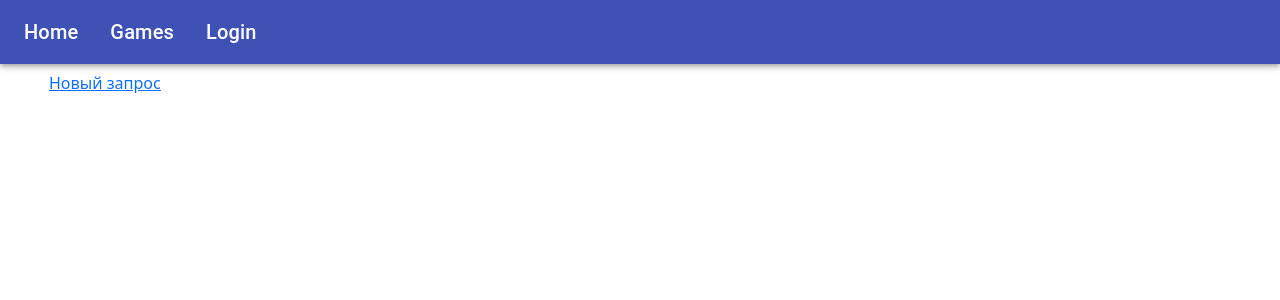
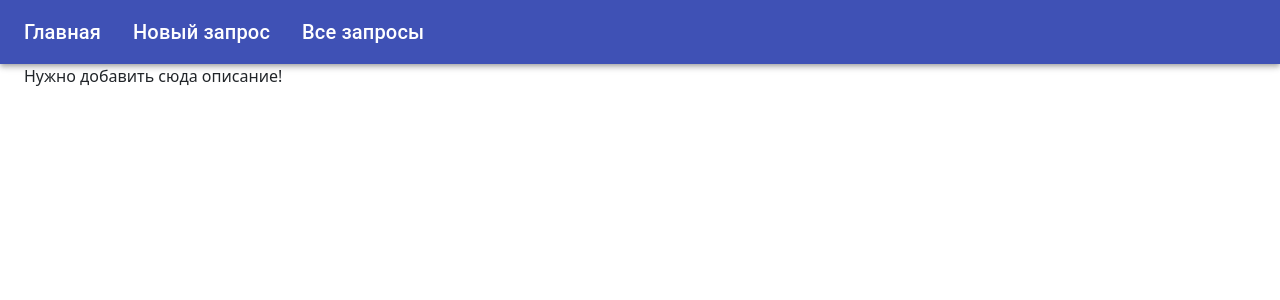
Before and after one commit to bzalyaliev/requests, a React (Create React App) app in the folder frontend/: page / in a window 1280 px wide. Shown: the top 300 px of the page. Built offline with nearby package versions, Linux system fonts and the light colour scheme.

Commit message:
it sets the state properly and converts to json request body

```diff
--- a/frontend/src/components/navigation-bar.js
+++ b/frontend/src/components/navigation-bar.js
@@ -8,7 +8,6 @@ import Box from "@material-ui/core/Box";
 
 export default function NavigationBar() {
     const classes = useStyles();
-    const [login, setLogin] = useState(false);
     return (
         <AppBar position="static" className={classes.appBar}>
             <Box
@@ -19,21 +18,17 @@ export default function NavigationBar() {
                 <Toolbar>
                     <Typography variant="h6" className={classes.title}>
                         <Link to="/" className={classes.link}>
-                            Home
+                            Главная
                         </Link>
                     </Typography>
                     <Typography variant="h6" className={classes.title}>
-                        <Link to="/games" className={classes.link}>
-                            Games
+                        <Link to="/request" className={classes.link}>
+                            Новый запрос
                         </Link>
                     </Typography>
                     <Typography variant="h6" className={classes.title}>
-                        <Link
-                            onClick={() => setLogin(true)}
-                            to="/dashboard"
-                            className={classes.link}
-                        >
-                            {!login ? "Login" : "Dashboard"}
+                        <Link to="/requests" className={classes.link}>
+                            Все запросы
                         </Link>
                     </Typography>
                 </Toolbar>
--- a/frontend/src/pages/Home.js
+++ b/frontend/src/pages/Home.js
@@ -6,10 +6,7 @@ class Home extends Component {
     render() {
         return (
             <div>
-                <Container fluid>
-                  {/*  <Button color="link"><Link to="/requests">Все запросы</Link></Button>*/}
-                    <Button color="link"><Link to="/request">Новый запрос</Link></Button>
-                </Container>
+                Нужно добавить сюда описание!
             </div>
         );
     }
--- a/frontend/src/pages/NewRequestPage.js
+++ b/frontend/src/pages/NewRequestPage.js
@@ -9,7 +9,9 @@ class NewRequestPage extends Component {
         super(props);
         this.state = {
             requests: [],
-            newRequest: {}
+            newRequest: {
+                deadLine: new Date()
+            }
         };
 
         this.handleChange = this.handleChange.bind(this);
@@ -20,9 +22,14 @@ class NewRequestPage extends Component {
     }
 
     handleChange(e) {
-        this.setState({
-            [e.target.name]: e.target.value
-        });
+        const key = e.target.name.split('.')[1]
+        this.setState(prevState => ({
+                newRequest: {
+                    ...prevState.newRequest,
+                    [key]: e.target.value
+                }
+            })
+        );
     }
 
     handleTypeChange(event) {
@@ -57,20 +64,17 @@ class NewRequestPage extends Component {
 
     handleSubmit(event) {
         alert('Отправляем запрос на новую заявку');
+        const requestBody = {
+            ...this.state.newRequest,
+            mass: parseFloat(this.state.newRequest.mass)
+        };
         fetch('/api/request', {
             method: 'POST',
             headers: {
                 'Accept': 'application/json',
                 'Content-Type': 'application/json'
             },
-            body: JSON.stringify({
-                    originator: this.state.newRequest.originator,
-                    type: this.state.newRequest.type,
-                    deadline: this.state.newRequest.deadline,
-                    objective: this.state.newRequest.objective,
-                    comments: this.state.newRequest.comments
-                }
-            )
+            body: JSON.stringify(requestBody)
         })
             .then(response => response.json())
             .catch(e => console.log(e))
@@ -113,7 +117,7 @@ class NewRequestPage extends Component {
                 <br/>
                 <label>
                     Масса:
-                    <input name="newRequest.mass" type="number" onChange={this.handleChange}
+                    <input name="newRequest.mass" type="number" step=".01" onChange={this.handleChange}
                            value={this.state.newRequest.mass}/>
                 </label>
                 <br/>
```
Also changed, not shown: frontend/src/App.js (+0 -25 lines).
